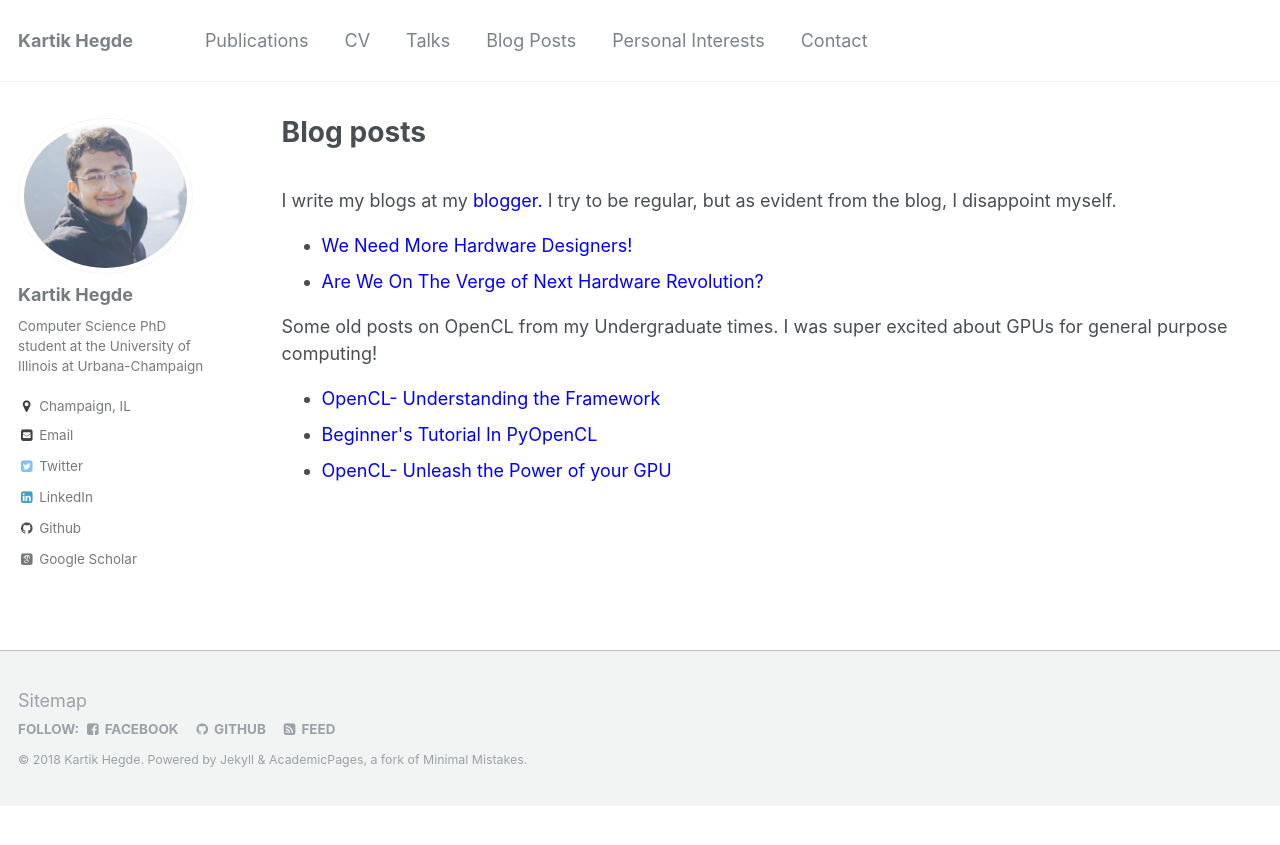
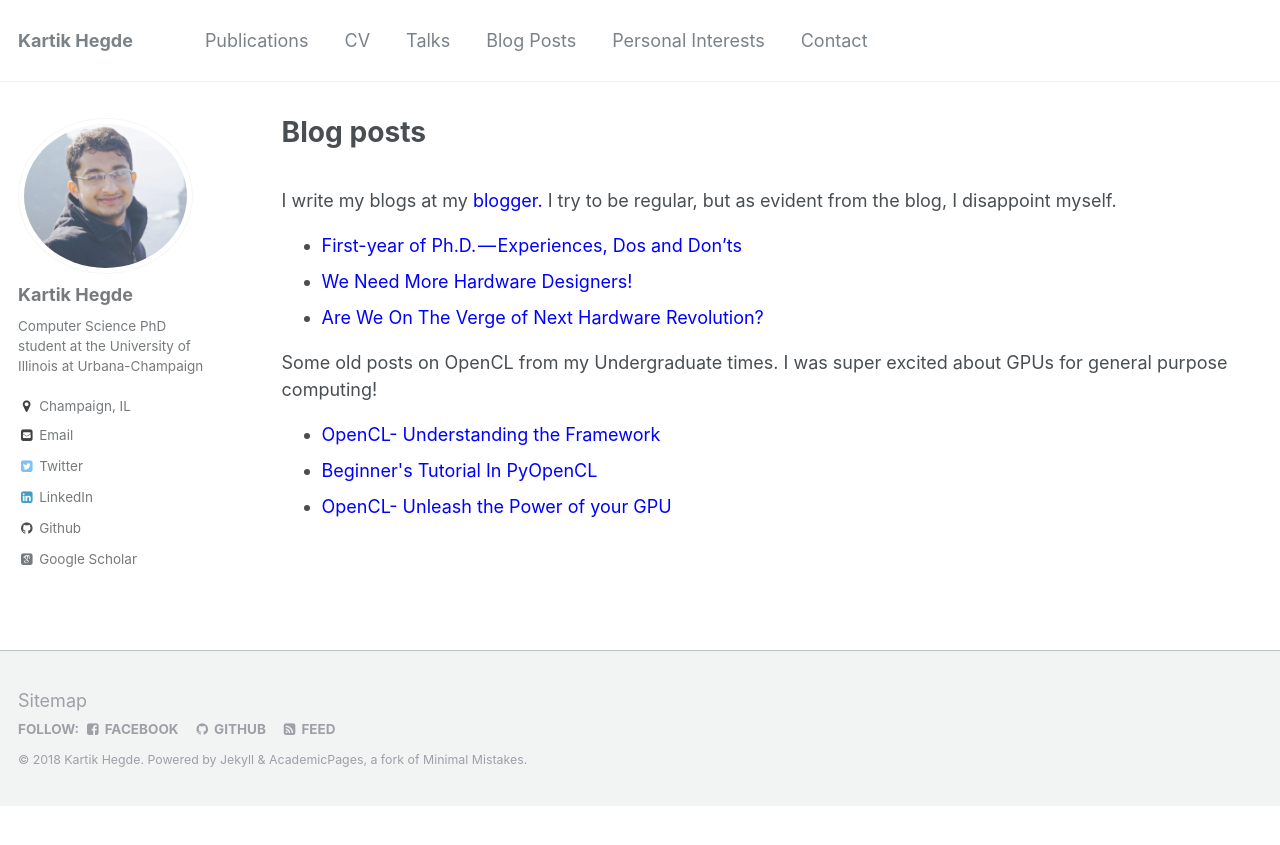
Before and after one commit to kartik-hegde/kartik-hegde.github.io, a Jekyll site: the page built from _pages/year-archive.html, in a window 1280 px wide. Shown: the top 845 px of the page. Built offline with Jekyll 4.4.1, drawn with Linux system fonts in a browser that asks for light colours; some web fonts are replaced.

Commit message:
Update year-archive.html

```diff
--- a/_pages/year-archive.html
+++ b/_pages/year-archive.html
@@ -14,6 +14,11 @@ I write my blogs at my
 <a href="https://karthikhegde.blogspot.com/" target="_blank">blogger</a>. </span></bold> I try to be regular, but as evident from the blog, I disappoint myself.
 
 <ul>
+
+<li><bold><span style="color:blue">
+<a href="https://medium.com/@hegdekartik7/first-year-of-ph-d-experiences-dos-and-donts-e3577e2ce161"
+target="_blank">First-year of Ph.D. — Experiences, Dos and Don’ts</a> </span></bold></li>
+
 <li><bold><span style="color:blue">
 <a href="https://www.linkedin.com/pulse/we-need-more-hardware-designers-kartik-hegde/"
    target="_blank">We Need More Hardware Designers!</a> </span></bold></li>
```
